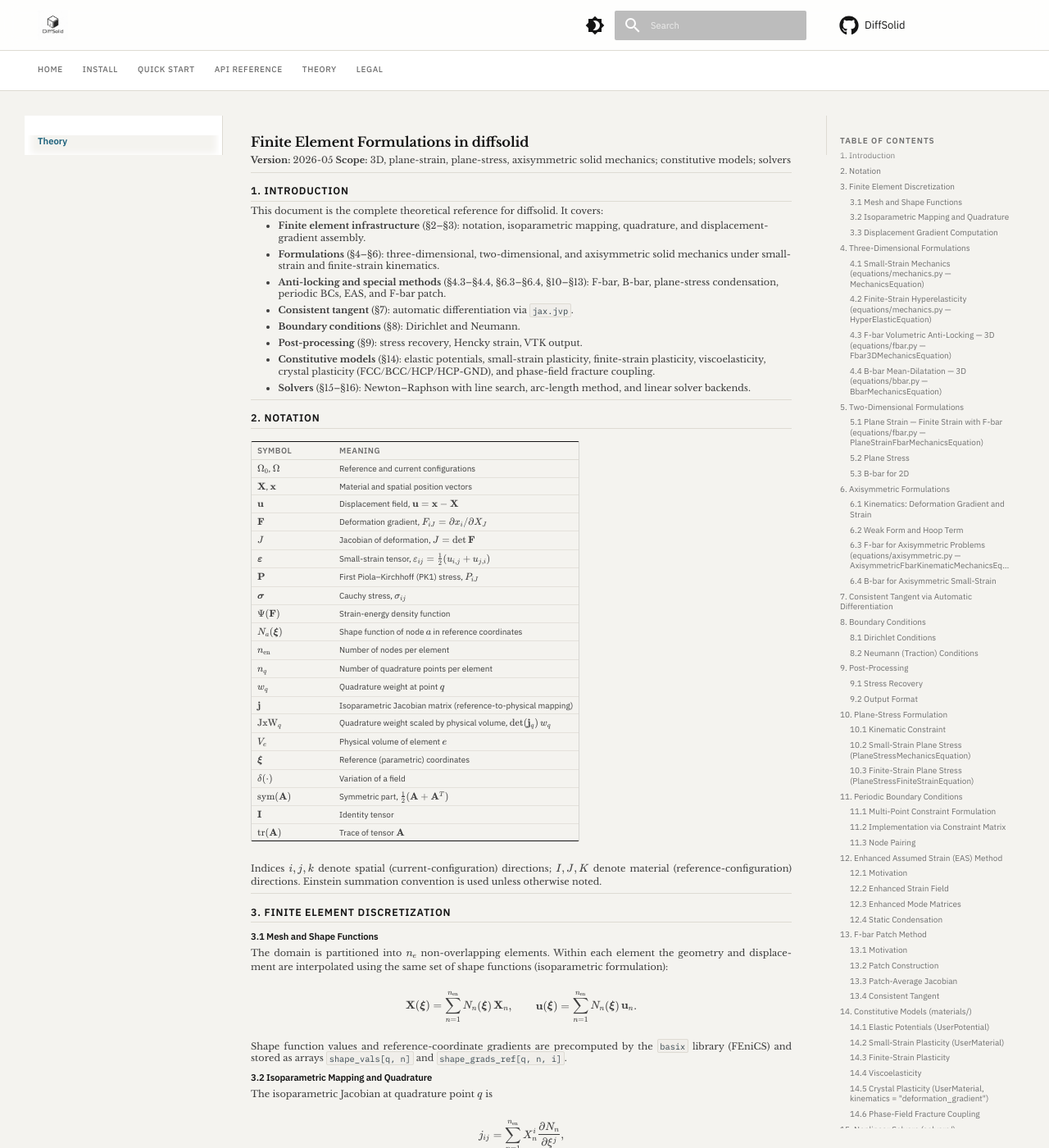
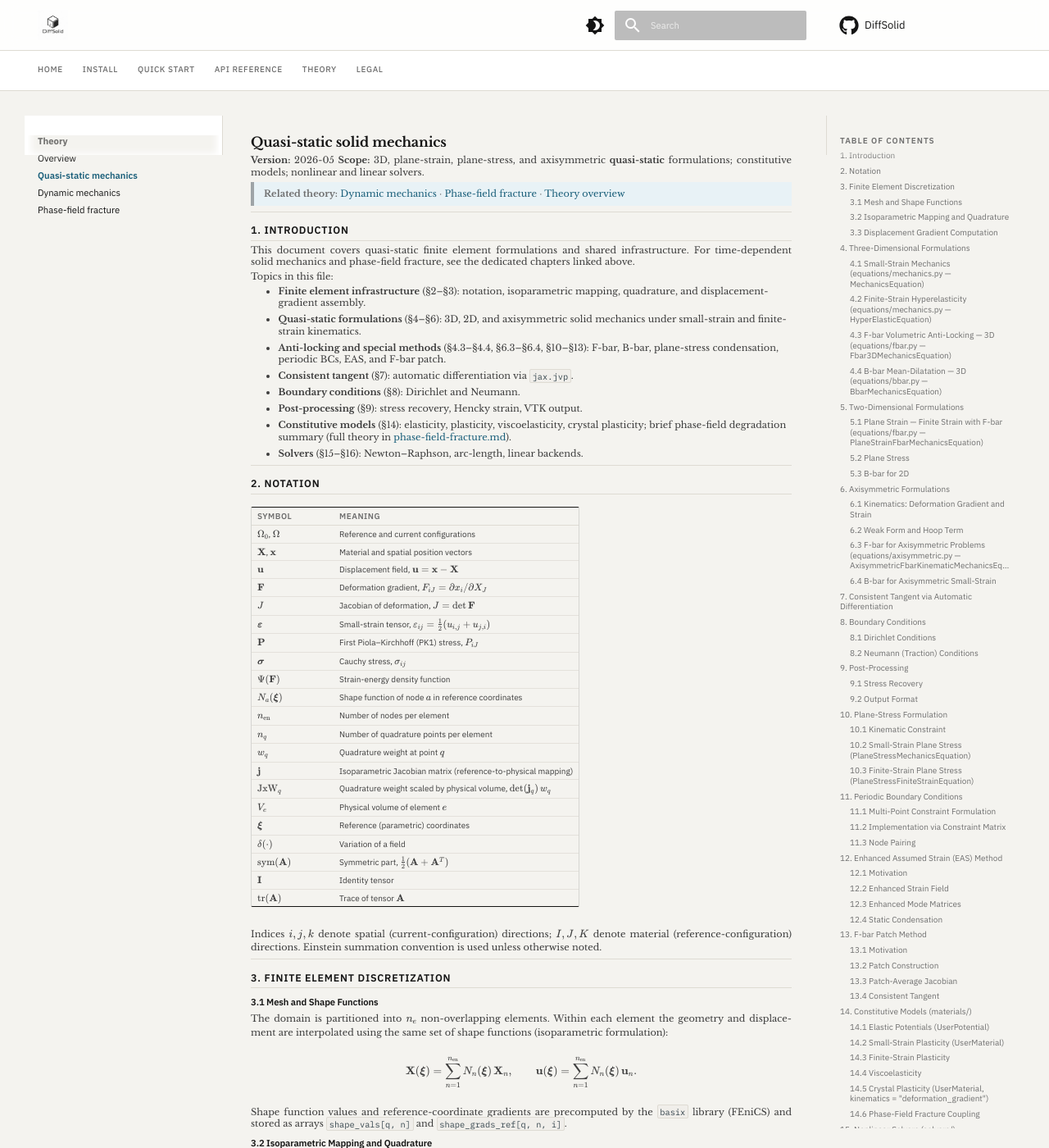
Before and after one commit to zclsjtu/DiffSolid, an MkDocs documentation site: the page built from docs/theory/formulations.md, in a window 1280 px wide and 1400 px high. Shown: the whole window at 82% size. Built offline with MkDocs 1.6.1 and Material for MkDocs 9.7.7, drawn with Linux system fonts in a browser that asks for light colours; comment, search, counter and statistics services are not loaded; some of the changed text lies outside the part shown.

Commit message:
docs: split theory into clickable chapters for dynamics and phase field
Add theory overview hub with navigation tiles, dedicated dynamic mechanics
and phase-field fracture pages, and nested Theory nav in MkDocs.

```diff
--- a/docs/stylesheets/extra.css
+++ b/docs/stylesheets/extra.css
@@ -168,6 +168,10 @@
   border: none;
   background: transparent;
   box-shadow: none;
+}
+
+.md-content__inner > article:has(.ds-home__grid):not(:has(.ds-home)) {
+  padding: 0.85rem 1rem 1.1rem;
 }
 
 .md-typeset {
--- a/docs/theory/formulations.md
+++ b/docs/theory/formulations.md
@@ -1,22 +1,26 @@
-# Finite Element Formulations in diffsolid
+# Quasi-static solid mechanics
 
 **Version:** 2026-05
-**Scope:** 3D, plane-strain, plane-stress, axisymmetric solid mechanics; constitutive models; solvers
+**Scope:** 3D, plane-strain, plane-stress, and axisymmetric **quasi-static** formulations; constitutive models; nonlinear and linear solvers.
+
+> **Related theory:** [Dynamic mechanics](dynamic-mechanics.md) · [Phase-field fracture](phase-field-fracture.md) · [Theory overview](index.md)
 
 ---
 
 ## 1. Introduction
 
-This document is the complete theoretical reference for diffsolid. It covers:
+This document covers quasi-static finite element formulations and shared infrastructure. For time-dependent solid mechanics and phase-field fracture, see the dedicated chapters linked above.
+
+Topics in this file:
 
 - **Finite element infrastructure** (§2–§3): notation, isoparametric mapping, quadrature, and displacement-gradient assembly.
-- **Formulations** (§4–§6): three-dimensional, two-dimensional, and axisymmetric solid mechanics under small-strain and finite-strain kinematics.
+- **Quasi-static formulations** (§4–§6): 3D, 2D, and axisymmetric solid mechanics under small-strain and finite-strain kinematics.
 - **Anti-locking and special methods** (§4.3–§4.4, §6.3–§6.4, §10–§13): F-bar, B-bar, plane-stress condensation, periodic BCs, EAS, and F-bar patch.
 - **Consistent tangent** (§7): automatic differentiation via `jax.jvp`.
 - **Boundary conditions** (§8): Dirichlet and Neumann.
 - **Post-processing** (§9): stress recovery, Hencky strain, VTK output.
-- **Constitutive models** (§14): elastic potentials, small-strain plasticity, finite-strain plasticity, viscoelasticity, crystal plasticity (FCC/BCC/HCP/HCP-GND), and phase-field fracture coupling.
-- **Solvers** (§15–§16): Newton–Raphson with line search, arc-length method, and linear solver backends.
+- **Constitutive models** (§14): elasticity, plasticity, viscoelasticity, crystal plasticity; brief phase-field degradation summary (full theory in [phase-field-fracture.md](phase-field-fracture.md)).
+- **Solvers** (§15–§16): Newton–Raphson, arc-length, linear backends.
 
 ---
 
@@ -1077,7 +1081,7 @@ The GND update is a mesh-level operation performed via a `post_step` hook regist
 
 ### 14.6 Phase-Field Fracture Coupling
 
-Phase-field fracture models couple the mechanics problem to a scalar damage field $d \in [0,1]$ through a degradation function $g(d)$.
+Phase-field fracture models couple the mechanics problem to a scalar damage field $d \in [0,1]$ through a degradation function $g(d)$. **Full theory** (damage PDEs, staggered coupling, strategy matrix): [Phase-field fracture](phase-field-fracture.md).
 
 **Degradation function:**
 
@@ -1281,6 +1285,8 @@ AMG coarsening uses the classical Ruge–Stüben algorithm. ILU(0), SPAI-0, and
 
 ## Appendix: Explicit dynamics integrator routing
 
+See [Dynamic mechanics — §6](dynamic-mechanics.md#6-explicit-material-kernels-and-jax-scan-backends) for context.
+
 | Integrator | Backend | Typical use |
 |------------|---------|-------------|
 | `auto` | registry pick | Default; stateful J2/CP → `scan_stateful` |
--- a/mkdocs.yml
+++ b/mkdocs.yml
@@ -77,7 +77,11 @@ nav:
   - Install: install.md
   - Quick Start: quickstart.md
   - API Reference: api/index.md
-  - Theory: theory/formulations.md
+  - Theory:
+      - Overview: theory/index.md
+      - Quasi-static mechanics: theory/formulations.md
+      - Dynamic mechanics: theory/dynamic-mechanics.md
+      - Phase-field fracture: theory/phase-field-fracture.md
   - Legal:
       - License: legal/license.md
       - Third-Party Notices: legal/third-party.md
```
Also changed, not shown: docs/index.md (+2 -2 lines), docs/theory/dynamic-mechanics.md (added, +130 -0 lines), docs/theory/index.md (added, +37 -0 lines), docs/theory/phase-field-fracture.md (added, +167 -0 lines).
